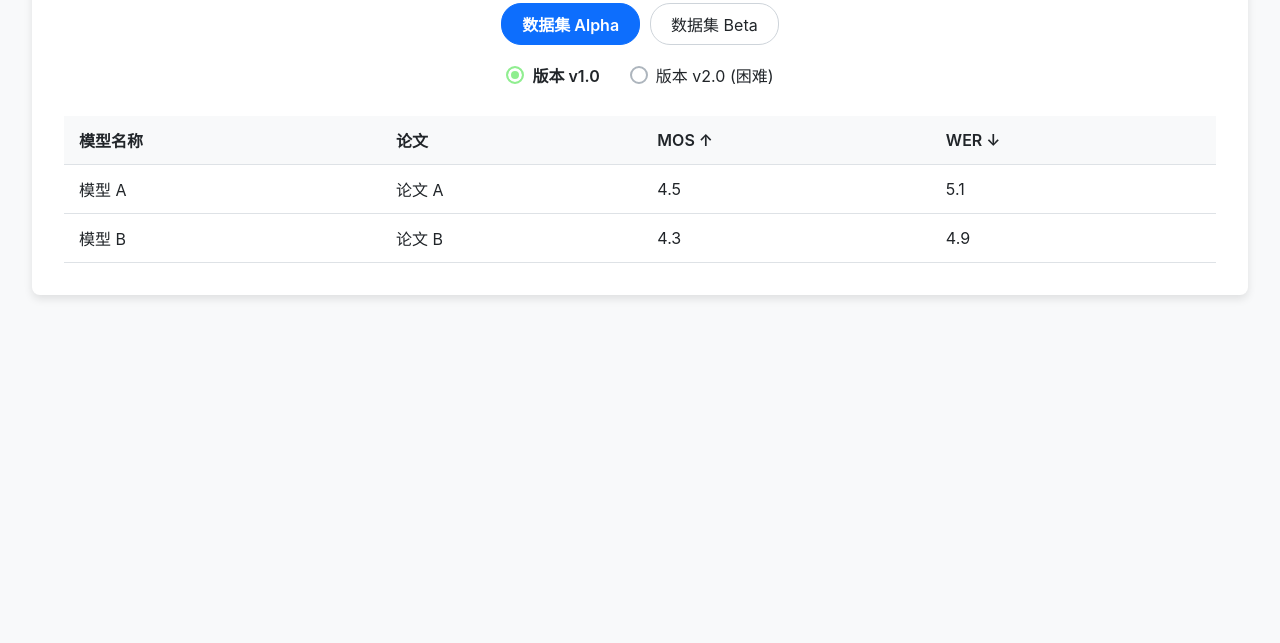
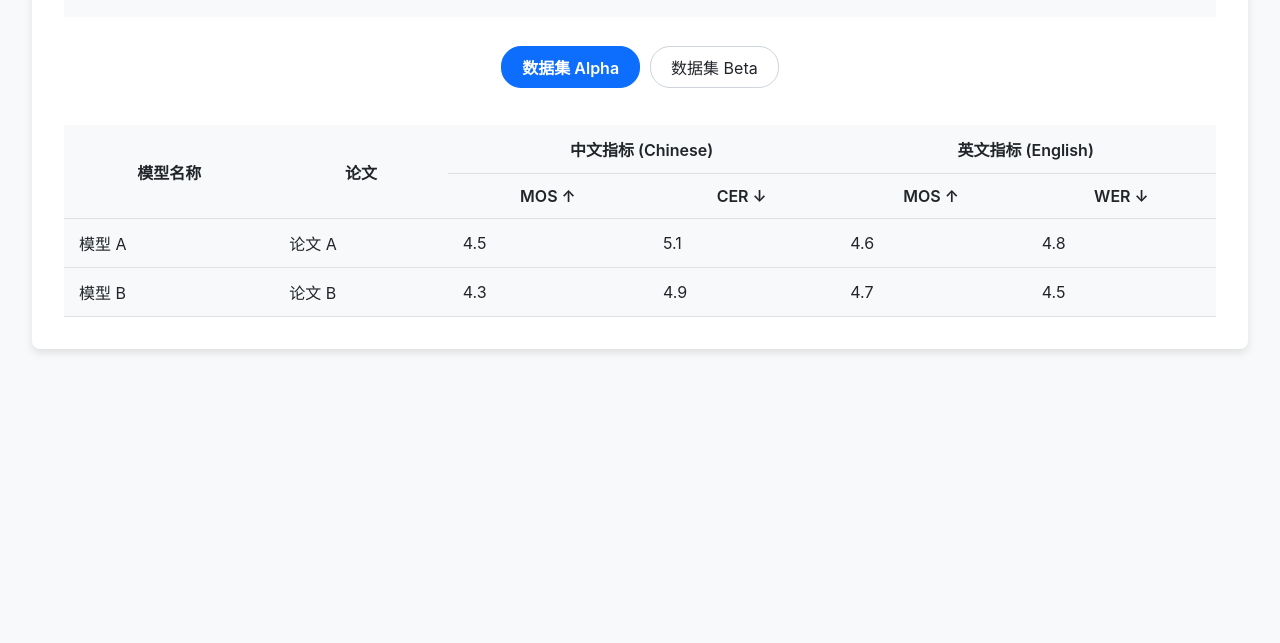
Before and after one commit to Lsx1999/Ming-Freeform-Audio-Edit-leaderboard, a plain HTML site: page index.html in a window 1280 px wide. Shown: the part 157-800 px from the top of the page. Drawn offline with Linux system fonts and the light colour scheme.

Commit message:
第一版复杂表头

```diff
--- a/data/leaderboard_data.json
+++ b/data/leaderboard_data.json
@@ -4,66 +4,57 @@
         "versions": {
             "v1": {
                 "name": "版本 v1.0",
-                "metrics": [
+                "metrics": {
+                    "chinese": {
+                        "name": "中文指标 (Chinese)",
+                        "list": [
                             {
-                        "id": "mos",
+                                "id": "c_mos",
                                 "name": "MOS ↑",
                                 "sort": "desc"
                             },
                             {
-                        "id": "wer",
+                                "id": "c_wer",
+                                "name": "CER ↓",
+                                "sort": "asc"
+                            }
+                        ]
+                    },
+                    "english": {
+                        "name": "英文指标 (English)",
+                        "list": [
+                            {
+                                "id": "e_mos",
+                                "name": "MOS ↑",
+                                "sort": "desc"
+                            },
+                            {
+                                "id": "e_wer",
                                 "name": "WER ↓",
                                 "sort": "asc"
                             }
-                ],
+                        ]
+                    }
+                },
                 "models": [
                     {
                         "name": "模型 A",
                         "paper": "论文 A",
                         "scores": {
-                            "mos": 4.5,
-                            "wer": 5.1
+                            "c_mos": 4.5,
+                            "c_wer": 5.1,
+                            "e_mos": 4.6,
+                            "e_wer": 4.8
                         }
                     },
                     {
                         "name": "模型 B",
                         "paper": "论文 B",
                         "scores": {
-                            "mos": 4.3,
-                            "wer": 4.9
-                        }
-                    }
-                ]
-            },
-            "v2": {
-                "name": "版本 v2.0 (困难)",
-                "metrics": [
-                    {
-                        "id": "mos",
-                        "name": "MOS ↑",
-                        "sort": "desc"
-                    },
-                    {
-                        "id": "wer",
-                        "name": "WER ↓",
-                        "sort": "asc"
-                    }
-                ],
-                "models": [
-                    {
-                        "name": "模型 A",
-                        "paper": "论文 A",
-                        "scores": {
-                            "mos": 4.1,
-                            "wer": 8.3
-                        }
-                    },
-                    {
-                        "name": "模型 C",
-                        "paper": "论文 C",
-                        "scores": {
-                            "mos": 4.2,
-                            "wer": 7.5
+                            "c_mos": 4.3,
+                            "c_wer": 4.9,
+                            "e_mos": 4.7,
+                            "e_wer": 4.5
                         }
                     }
                 ]
@@ -75,7 +66,10 @@
         "versions": {
             "default": {
                 "name": "主测试集",
-                "metrics": [
+                "metrics": {
+                    "general": {
+                        "name": "通用指标",
+                        "list": [
                             {
                                 "id": "similarity",
                                 "name": "相似度 ↑",
@@ -86,14 +80,27 @@
                                 "name": "F0 RMSE ↓",
                                 "sort": "asc"
                             }
-                ],
+                        ]
+                    },
+                    "robustness": {
+                        "name": "鲁棒性",
+                        "list": [
+                            {
+                                "id": "noise_snr",
+                                "name": "噪声 SNR ↑",
+                                "sort": "desc"
+                            }
+                        ]
+                    }
+                },
                 "models": [
                     {
                         "name": "模型 D",
                         "paper": "论文 D",
                         "scores": {
                             "similarity": 0.95,
-                            "f0_rmse": 0.18
+                            "f0_rmse": 0.18,
+                            "noise_snr": 25.1
                         }
                     },
                     {
@@ -101,7 +108,8 @@
                         "paper": "论文 E",
                         "scores": {
                             "similarity": 0.93,
-                            "f0_rmse": 0.22
+                            "f0_rmse": 0.22,
+                            "noise_snr": 24.5
                         }
                     }
                 ]
--- a/index.html
+++ b/index.html
@@ -6,7 +6,12 @@
     <meta name="viewport" content="width=device-width, initial-scale=1.0">
     <title>评测集排行榜</title>
     <style>
-        body {
+        /* ... 其他样式保持不变 ... */
+        body,
+        .container,
+        h1,
+        table {
+            /* 为了简洁，省略了未改变的样式 */
             font-family: -apple-system, BlinkMacSystemFont, "Segoe UI", Roboto, "Helvetica Neue", Arial, sans-serif;
             margin: 0;
             padding: 2rem;
@@ -41,17 +46,6 @@
             border-bottom: 1px solid #dee2e6;
         }
 
-        thead th {
-            background-color: #f8f9fa;
-            font-weight: 600;
-            cursor: pointer;
-            user-select: none;
-        }
-
-        thead th:hover {
-            background-color: #e9ecef;
-        }
-
         .selector-group {
             display: flex;
             justify-content: center;
@@ -64,16 +58,11 @@
             display: none;
         }
 
-        /* --- 修改开始 --- */
-
-        /* 1. 数据集选择器样式（椭圆形） */
         #dataset-selector label {
             padding: 8px 20px;
-            /* 调整内边距以形成椭圆 */
             margin: 5px;
             border: 1px solid #ced4da;
             border-radius: 20px;
-            /* 使用较大的圆角来创建椭圆/胶囊形状 */
             cursor: pointer;
             transition: all 0.2s ease-in-out;
             font-size: 1rem;
@@ -81,7 +70,6 @@
 
         #dataset-selector input[type="radio"]:checked+label {
             background-color: #0d6efd;
-            /* 选中时背景颜色 */
             color: #fff;
             border-color: #0d6efd;
             font-weight: 600;
@@ -91,10 +79,8 @@
             border-color: #8ab4f8;
         }
 
-        /* 2. 版本选择器样式（空心圆形） */
         #version-selector {
             margin-top: -1rem;
-            /* 调整与上方选择器的间距 */
         }
 
         #version-selector label {
@@ -103,11 +89,9 @@
             cursor: pointer;
             margin: 5px 15px;
             font-size: 1rem;
-            transition: color 0.2s ease-in-out;
             user-select: none;
         }
 
-        /* 使用::before伪元素创建自定义的空心圆形 */
         #version-selector label::before {
             content: '';
             display: inline-block;
@@ -116,7 +100,6 @@
             margin-right: 8px;
             border: 2px solid #adb5bd;
             border-radius: 50%;
-            /* 确保是正圆形 */
             transition: all 0.2s ease-in-out;
             box-sizing: border-box;
         }
@@ -125,7 +108,6 @@
             border-color: #0d6efd;
         }
 
-        /* 选中后，外边框和背景变为浅绿色，并通过内阴影模拟一个填充的圆心 */
         #version-selector input[type="radio"]:checked+label::before {
             border-color: #90ee90;
             background-color: #90ee90;
@@ -136,6 +118,26 @@
             font-weight: 600;
         }
 
+        /* --- 修改开始：调整表头样式以适应复杂结构 --- */
+        thead th {
+            background-color: #f8f9fa;
+            font-weight: 600;
+            user-select: none;
+            text-align: center;
+            /* 居中对齐，让合并单元格更好看 */
+            vertical-align: middle;
+            /* 垂直居中 */
+        }
+
+        /* 只有第二行的指标（有data-metric-id属性的）才有点击手势 */
+        thead th[data-metric-id] {
+            cursor: pointer;
+        }
+
+        thead th[data-metric-id]:hover {
+            background-color: #e9ecef;
+        }
+
         /* --- 修改结束 --- */
     </style>
 </head>
@@ -143,10 +145,8 @@
 <body>
     <div class="container">
         <h1>评测集排行榜</h1>
-
         <div id="dataset-selector" class="selector-group"></div>
         <div id="version-selector" class="selector-group"></div>
-
         <div id="leaderboard-container">
             <table id="leaderboard-table">
                 <thead></thead>
@@ -155,19 +155,20 @@
         </div>
     </div>
 
-    <!-- JavaScript部分无需修改 -->
+    <!-- --- 修改开始：JavaScript渲染逻辑重构 --- -->
     <script>
         document.addEventListener('DOMContentLoaded', async () => {
+            // --- DOM元素获取和状态定义部分（无变化） ---
             const datasetSelector = document.getElementById('dataset-selector');
             const versionSelector = document.getElementById('version-selector');
             const tableHead = document.querySelector('#leaderboard-table thead');
             const tableBody = document.querySelector('#leaderboard-table tbody');
-
             let allData = {};
             let currentDatasetId = '';
             let currentVersionId = '';
             let currentSort = { metricId: '', direction: '' };
 
+            // --- 数据加载部分（无变化） ---
             try {
                 const response = await fetch('./data/leaderboard_data.json');
                 allData = await response.json();
@@ -177,92 +178,60 @@
                 return;
             }
 
+            // --- 选择器创建和更新逻辑（无变化） ---
             function init() {
-                const datasetIds = Object.keys(allData);
-                if (datasetIds.length === 0) return;
-
-                currentDatasetId = datasetIds[0];
-                createDatasetSelector(datasetIds);
-                updateVersionSelector();
-                render();
+                const datasetIds = Object.keys(allData); if (datasetIds.length === 0) return;
+                currentDatasetId = datasetIds[0]; createDatasetSelector(datasetIds); updateVersionSelector(); render();
+            }
+            function createDatasetSelector(datasetIds) {
+                datasetSelector.innerHTML = ''; datasetIds.forEach(id => { const input = document.createElement('input'); input.type = 'radio'; input.id = `ds-${id}`; input.name = 'dataset'; input.value = id; if (id === currentDatasetId) input.checked = true; const label = document.createElement('label'); label.htmlFor = `ds-${id}`; label.textContent = allData[id].name; datasetSelector.appendChild(input); datasetSelector.appendChild(label); input.addEventListener('change', (e) => { currentDatasetId = e.target.value; currentSort = { metricId: '', direction: '' }; updateVersionSelector(); render(); }); });
+            }
+            function updateVersionSelector() {
+                versionSelector.innerHTML = ''; const dataset = allData[currentDatasetId]; const versionIds = Object.keys(dataset.versions); if (versionIds.length <= 1) { currentVersionId = versionIds[0]; return; } currentVersionId = versionIds[0]; versionIds.forEach(id => { const input = document.createElement('input'); input.type = 'radio'; input.id = `ver-${id}`; input.name = 'version'; input.value = id; if (id === currentVersionId) input.checked = true; const label = document.createElement('label'); label.htmlFor = `ver-${id}`; label.textContent = dataset.versions[id].name; versionSelector.appendChild(input); versionSelector.appendChild(label); input.addEventListener('change', (e) => { currentVersionId = e.target.value; currentSort = { metricId: '', direction: '' }; render(); }); });
             }
 
-            function createDatasetSelector(datasetIds) {
-                datasetSelector.innerHTML = '';
-                datasetIds.forEach(id => {
-                    const input = document.createElement('input');
-                    input.type = 'radio';
-                    input.id = `ds-${id}`;
-                    input.name = 'dataset';
-                    input.value = id;
-                    if (id === currentDatasetId) input.checked = true;
-
-                    const label = document.createElement('label');
-                    label.htmlFor = `ds-${id}`;
-                    label.textContent = allData[id].name;
-
-                    datasetSelector.appendChild(input);
-                    datasetSelector.appendChild(label);
-
-                    input.addEventListener('change', (e) => {
-                        currentDatasetId = e.target.value;
-                        currentSort = { metricId: '', direction: '' };
-                        updateVersionSelector();
-                        render();
-                    });
-                });
-            }
-
-            function updateVersionSelector() {
-                versionSelector.innerHTML = '';
-                const dataset = allData[currentDatasetId];
-                const versionIds = Object.keys(dataset.versions);
-
-                if (versionIds.length <= 1) {
-                    currentVersionId = versionIds[0];
-                    return;
-                }
-
-                currentVersionId = versionIds[0];
-
-                versionIds.forEach(id => {
-                    const input = document.createElement('input');
-                    input.type = 'radio';
-                    input.id = `ver-${id}`;
-                    input.name = 'version';
-                    input.value = id;
-                    if (id === currentVersionId) input.checked = true;
-
-                    const label = document.createElement('label');
-                    label.htmlFor = `ver-${id}`;
-                    label.textContent = dataset.versions[id].name;
-
-                    versionSelector.appendChild(input);
-                    versionSelector.appendChild(label);
-
-                    input.addEventListener('change', (e) => {
-                        currentVersionId = e.target.value;
-                        currentSort = { metricId: '', direction: '' };
-                        render();
-                    });
-                });
-            }
-
+            /**
+             * 核心渲染函数，负责生成整个表格
+             * @description 此函数已重构以支持两级表头。
+             *              它会动态读取JSON中的metrics分组，并生成合并单元格。
+             */
             function render() {
                 if (!currentDatasetId || !currentVersionId) return;
 
                 const versionData = allData[currentDatasetId].versions[currentVersionId];
-                const metrics = versionData.metrics;
+                const metricsData = versionData.metrics;
                 let models = [...versionData.models];
 
-                tableHead.innerHTML = '';
-                let headerRow = '<tr><th>模型名称</th><th>论文</th>';
-                metrics.forEach(metric => {
-                    headerRow += `<th data-metric-id="${metric.id}" data-sort-dir="${metric.sort}">${metric.name}</th>`;
-                });
-                headerRow += '</tr>';
-                tableHead.innerHTML = headerRow;
+                // 1. 生成表头 (Header)
+                // headerRow1: 顶级分组行 (例如 "中文指标", "英文指标")
+                // headerRow2: 次级具体指标行 (例如 "MOS", "WER")
+                let headerRow1 = '<tr><th rowspan="2">模型名称</th><th rowspan="2">论文</th>';
+                let headerRow2 = '<tr>'; // 第二行从空开始，因为它没有模型和论文列
 
+                // 将所有具体指标平铺到一个数组中，方便后续渲染表体和排序
+                const flatMetrics = [];
+
+                // 遍历指标分组 (例如 "chinese", "english")
+                for (const groupKey in metricsData) {
+                    const group = metricsData[groupKey];
+                    const metricCount = group.list.length;
+
+                    // 【可拓展性】您只需在JSON中添加或删除分组，这里会自动计算合并列数
+                    headerRow1 += `<th colspan="${metricCount}">${group.name}</th>`;
+
+                    // 遍历分组下的具体指标
+                    group.list.forEach(metric => {
+                        // 【可拓展性】您只需在JSON的list中增删指标，这里会自动添加新列
+                        headerRow2 += `<th data-metric-id="${metric.id}" data-sort-dir="${metric.sort}">${metric.name}</th>`;
+                        flatMetrics.push(metric); // 收集到平铺数组
+                    });
+                }
+                headerRow1 += '</tr>';
+                headerRow2 += '</tr>';
+
+                tableHead.innerHTML = headerRow1 + headerRow2;
+
+                // 2. 数据排序 (Sorting)
                 if (currentSort.metricId) {
                     models.sort((a, b) => {
                         const valA = a.scores[currentSort.metricId];
@@ -271,16 +240,19 @@
                     });
                 }
 
+                // 3. 渲染表体 (Body)
                 tableBody.innerHTML = '';
                 models.forEach(model => {
                     let bodyRow = `<tr><td>${model.name}</td><td>${model.paper}</td>`;
-                    metrics.forEach(metric => {
+                    // 使用平铺后的指标数组，确保列的顺序与表头一致
+                    flatMetrics.forEach(metric => {
                         bodyRow += `<td>${model.scores[metric.id] || '-'}</td>`;
                     });
                     bodyRow += '</tr>';
                     tableBody.innerHTML += bodyRow;
                 });
 
+                // 4. 为新表头添加事件监听
                 tableHead.querySelectorAll('th[data-metric-id]').forEach(th => {
                     th.addEventListener('click', () => {
                         currentSort.metricId = th.dataset.metricId;
@@ -293,6 +265,7 @@
             init();
         });
     </script>
+    <!-- --- 修改结束 --- -->
 </body>
 
 </html>
```
Lines whose indentation alone changed are shown as unchanged.
